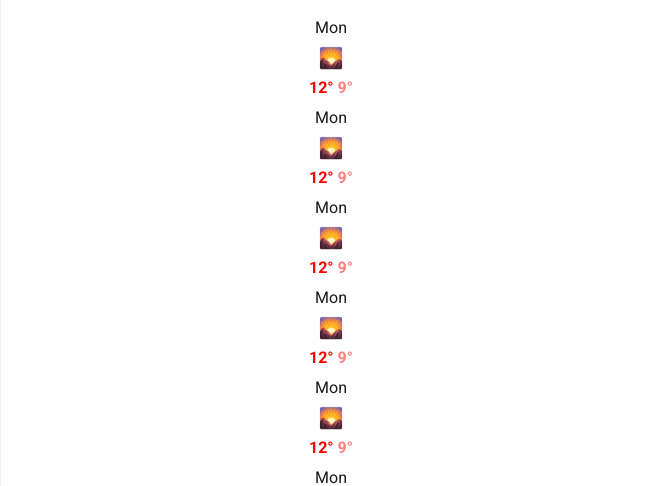
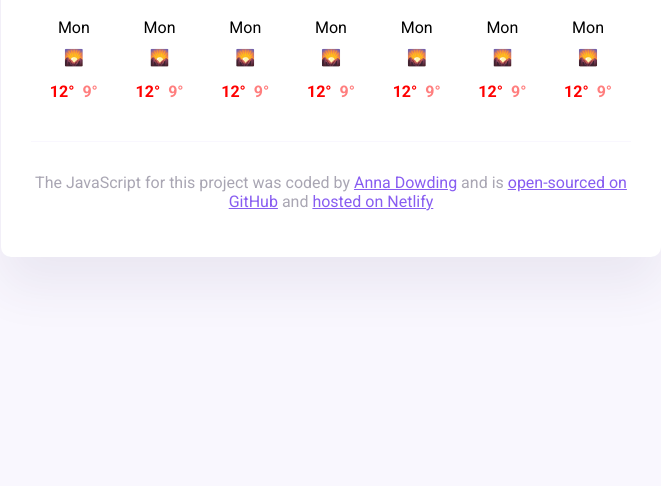
Before and after one commit to annadowding/forecastweatherapp, a plain HTML site: page index.html in a window 1280 px wide. Shown: the part 320-806 px from the top of the page, without its empty margins (309-970 px from the left). Drawn offline with nearby package versions, Linux system fonts and the light colour scheme; no server answers.

Commit message:
Aligned forecast days in a row

```diff
--- a/index.html
+++ b/index.html
@@ -45,7 +45,8 @@
           </div>
         </div>
 
-        <div id="forecastBlock"></div>
+        <div class="forecastBlock" id="forecastBlock">
+          </div>
       </main>
       <footer>
         <p>
--- a/src/index.js
+++ b/src/index.js
@@ -22,6 +22,8 @@ function hereWeGo(response) {
   bigTemperature.innerHTML = Math.round(response.data.temperature.current);
   formatDate(date); //needed somewhere else
   // console.log(response);
+
+  getForecast(response.data.city);
 }
 
 function formatDate(date) {
@@ -79,7 +81,15 @@ function heybaby(event) {
 let form = document.querySelector("#form");
 form.addEventListener("submit", heybaby);
 
-function displayForecast() {
+function getForecast(cityName) {
+  let apiKey = "c695b4fc90b605eea29b70ecbaft3f9o";
+  let apiUrl = `https://api.shecodes.io/weather/v1/forecast?query=${cityName}}&key=${apiKey}&units=metric`;
+  axios.get(apiUrl).then(displayForecast);
+}
+
+function displayForecast(response) {
+  console.log(response);
+
   let days = ["Wed", "Thu", "Fri", "Sat", "Sun", "Mon", "Tue"];
   let forecastHtml = "";
 
@@ -90,8 +100,8 @@ function displayForecast() {
     <div class="forecastDay">Mon</div>
     <div class="forecastIcon">🌄</div>
     <div class="forecastTemperatures">
-      <span class="temperatureHigh">12&deg;</span>
-      <span class="temperatureLow">9&deg;</span>
+      <div class="temperatureHigh">12&deg;</div>
+      <div class="temperatureLow">9&deg;</div>
     </div>
   </div>`;
   });
--- a/src/styles.css
+++ b/src/styles.css
@@ -102,28 +102,25 @@ footer {
   color: rgba(39, 33, 66, 0.4);
 }
 
-.forecast {
+.forecastBlock {
+  display: flex;
+  flex-wrap: wrap;
+  justify-content: space-around;
   text-align: center;
   line-height: 30px;
 }
 
-.forecastDay {
-  opacity: 0.9;
+.forecastTemperatures {
+  color: red;
+  display: flex;
 }
 
-.forecastIcon {
-  font-size: 20px;
+.temperatureHigh,
+.temperatureLow {
+  font-weight: bold;
+  padding: 4px;
 }
 
-.forecastTemperatures {
-  color: red;
-}
-
-.forecastTemperatures .temperatureHigh {
-  font-weight: bold;
-}
-
-.forecastTemperatures .temperatureLow {
-  font-weight: bold;
+.temperatureLow {
   opacity: 0.5;
 }
```
